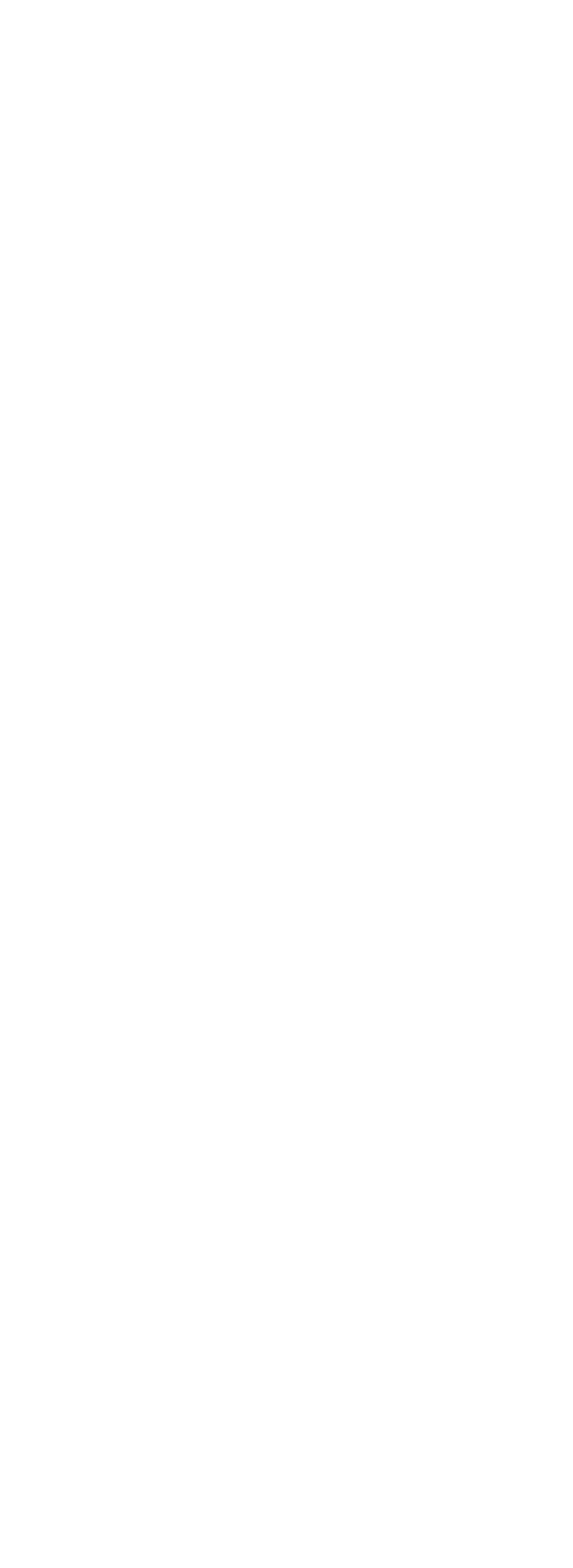
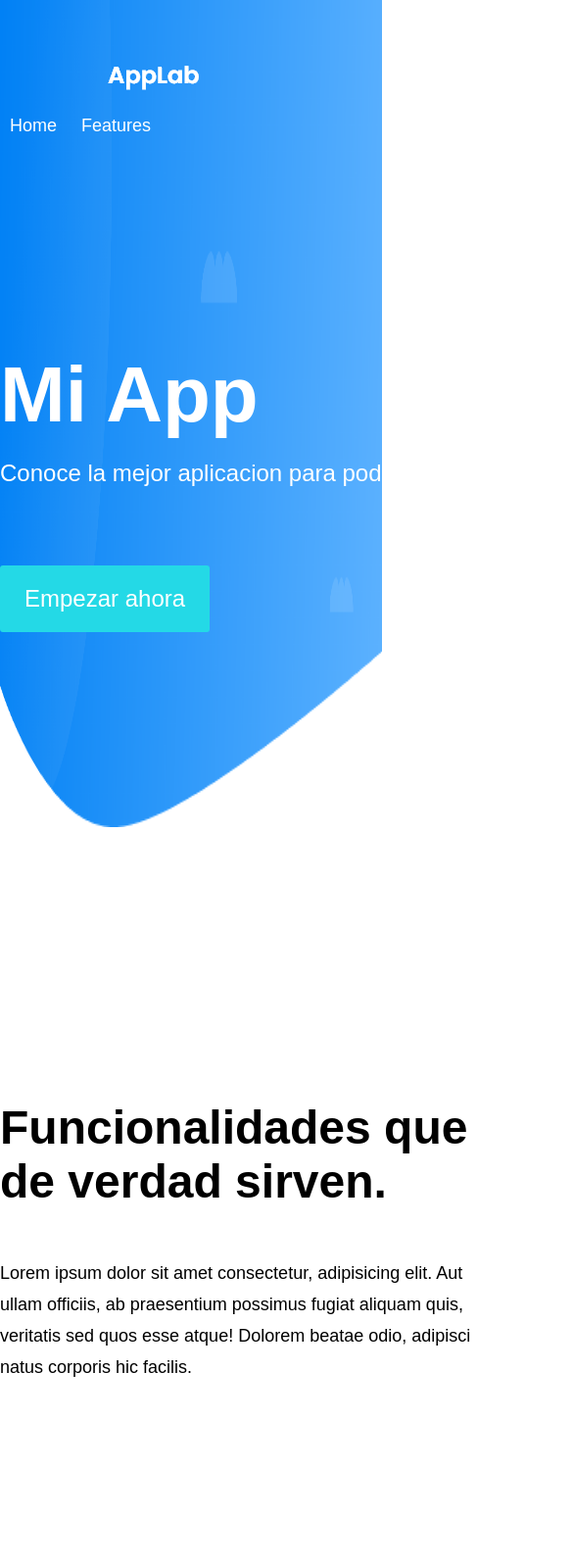
Before and after one commit to victordanielgithub/plantilla1, a plain HTML site: page index.html in a window 390 px wide. Shown: the top 1600 px of the page at 98% size, 585 px wide, since content can reach past the window. Before the commit the page ends 844 px from the top, so only its background shows below. Drawn offline with Linux system fonts and the light colour scheme.

Commit message:
acabado plantilla pero sin responsiv-designe

```diff
--- /dev/null
+++ b/css/index.css
@@ -0,0 +1,151 @@
+* {
+	padding: 0%; /* espacio hacia adentro del elemento*/
+	margin: 0%; /* espacio hacia afuera de cada elemento*/
+	/*border: solid 1px #000; /* (tipoDeBorde, ancho, color) */
+}
+
+/* name-etiqueta: referenciar a etiqueta */
+body {
+	/*background-color: rgb(100, 255, 150); /* color de fondo */
+	font-family: Arial, Helvetica, sans-serif; /* tipografia */
+	font-size: 18px; /* tamaño de letra en pixeles */
+}
+
+header {
+	background-image: url(../img/bradcam.png); /* poner imagen de fondo */
+	background-size: 100% 100%; /* pide tamaño en el eje X y en el eje Y */
+	background-position: center center;
+	background-repeat: no-repeat; /* la imagen no se repite */
+	height: 100vh; /* vh:view Heigth, la imagen se redimenciona con el navegador */
+	color: white; /* color del texto */
+}
+
+/* #:referencia a id de etiqueta */
+#container-main header #menu-header {
+	padding: 50px; /* valor global-> arriba,abajo,izquierda,derecha*/
+	padding: 50px 0px; /* arriba=abajo:50px, izquierda=derecha=0px */
+}
+
+header #menu-header ul {
+	margin: 0px;
+	padding: 0px;
+}
+
+header #menu-header ul li {
+	/* TODOS LOS 'LI' EN LINEA */
+	display: inline-block; /* lista en linea y no debajo(muestra los elems en linea) */
+	padding: 10px; /* espacio interior */
+	vertical-align: middle; /* para q mis elementos esten al medio entre arriba y abajo */
+}
+
+header #menu-header ul li a {
+	display: inline-block; /* lista en linea y no debajo(muestra los elems en linea) */
+}
+
+header #menu-header ul li a {
+	color: white; /* color del texto */
+	text-decoration: none; /* para quitar la decoracion del link */
+}
+
+header #menu-header ul li a:hover {
+	/* hover: atributo de estado */
+	text-decoration: underline; /* para add decoration in link */
+}
+
+header #menu-header ul #logo-header {
+	margin-left: 100px; /* espacio a la izquierda */
+	margin-right: 40%; /* espacio a la derecha */
+}
+
+/* *******************************BODY****************************** */
+
+#container-main header main {
+	width: 1400px; /* ancho=1400px */
+	margin: 0 auto; /* arriba=abajo=0, izquierda=derecha=automaticoConNavegadorCentrado */
+}
+
+#container-main header main div {
+	/* TODOS LOS 'DIV' EN LINEA */
+	display: inline-block; /* todo en linea */
+	vertical-align: middle; /* todo centrado de arriba-abajo */
+}
+
+#container-main header main .text h1 {
+	font-size: 80px; /* tamaño de H1=80px */
+}
+
+#container-main header main .text p {
+	font-size: 24px; /* tamaño de H1=80px */
+	padding: 20px 0; /* espacio arriba=abajo=20px derecha=izquierda=0 */
+}
+
+button {
+	background-color: #24d9e6; /* color del boton */
+	border: 0; /* boton sin borde */
+	border-radius: 3px; /* esquinas del boton */
+	color: white; /* color del texto blanco */
+	cursor: pointer; /* propiedad para que salga la manita */
+	font-size: 24px; /* tamaño de la letra */
+	padding: 20px 25px; /* 20px=arriba=abajo, 25=izq=der INTERIOR */
+	margin: 40px 0; /* 40px=arriba=abajo, 0=izq=der AFUERA */
+}
+
+button:hover {
+	background-color: #14929b;
+}
+
+#container-main header main .image {
+	text-align: right; /* alinea el contenido dentro de una capa a la izq, der, center */
+	width: 700px; /* espacio arriba=abajo=20px derecha=izquierda=0 */
+}
+
+/*****************************CARDS***********************************/
+
+.layout {
+	width: 1280px; /* ancho que ocuparan los dos cards */
+	margin: 250px auto; /* 250px=arriba=abajo, auto=izq=der AFUERA DEL ELEM */
+}
+
+.layout div {
+	display: inline-block;
+	vertical-align: middle;
+}
+
+.layout h3 {
+	font-size: 48px;
+	padding: 25px 0;
+}
+
+.layout p {
+	padding: 25px 0;
+	line-height: 32px; /* espacios entre textos interlineado */
+}
+
+.layout-left .text {
+	width: 500px;
+}
+
+.layout-left .image {
+	width: 770px;
+	text-align: right;
+}
+
+.layout-right .text {
+	width: 500px;
+}
+
+.layout-right .image {
+	width: 770px;
+	text-align: center;
+}
+
+/*******************FOOTER********************/
+
+footer {
+	background-color: black;
+	padding: 150px 20px;
+	color: white;
+	text-align: center;
+}
+
+/**/
--- a/index.html
+++ b/index.html
@@ -1,10 +1,69 @@
 <!DOCTYPE html>
 <html lang="en">
 	<head>
-		<meta charset="UTF-8" />
-		<meta http-equiv="X-UA-Compatible" content="IE=edge" />
-		<meta name="viewport" content="width=device-width, initial-scale=1.0" />
-		<title>Document</title>
+		<title>My App</title>
+		<link rel="stylesheet" href="css/index.css" />
 	</head>
-	<body></body>
+	<body>
+		<div id="container-main">
+			<header>
+				<div id="menu-header">
+					<ul>
+						<li id="logo-header">
+							<a href="#"><img src="./img/logo.png" /></a>
+						</li>
+						<li><a href="#">Home</a></li>
+						<li><a href="#">Features</a></li>
+					</ul>
+				</div>
+
+				<main>
+					<div class="text">
+						<h1>Mi App</h1>
+						<p>Conoce la mejor aplicacion para poder gestionar tus cursos.</p>
+						<p><button>Empezar ahora</button></p>
+					</div>
+					<div class="image">
+						<img src="./img/phone.png" width="450" />
+					</div>
+				</main>
+			</header>
+
+			<div class="section" id="features">
+				<div class="layout layout-left">
+					<div class="text">
+						<h3>Funcionalidades que de verdad sirven.</h3>
+						<p>
+							Lorem ipsum dolor sit amet consectetur, adipisicing elit. Aut
+							ullam officiis, ab praesentium possimus fugiat aliquam quis,
+							veritatis sed quos esse atque! Dolorem beatae odio, adipisci natus
+							corporis hic facilis.
+						</p>
+					</div>
+					<div class="image">
+						<img src="./img/draw.png" alt="" />
+					</div>
+				</div>
+
+				<div class="layout layout-right">
+					<div class="image">
+						<img src="./img/mobile_screen.png" alt="" />
+					</div>
+					<div class="text">
+						<h3>Funcionalidades que de verdad sirven.</h3>
+						<p>
+							Lorem ipsum dolor sit amet consectetur, adipisicing elit. Aut
+							ullam officiis, ab praesentium possimus fugiat aliquam quis,
+							veritatis sed quos esse atque! Dolorem beatae odio, adipisci natus
+							corporis hic facilis.
+						</p>
+					</div>
+				</div>
+			</div>
+
+			<div class="section" id="contact"></div>
+
+			<footer>@Pie de Pagina</footer>
+		</div>
+	</body>
 </html>
```
